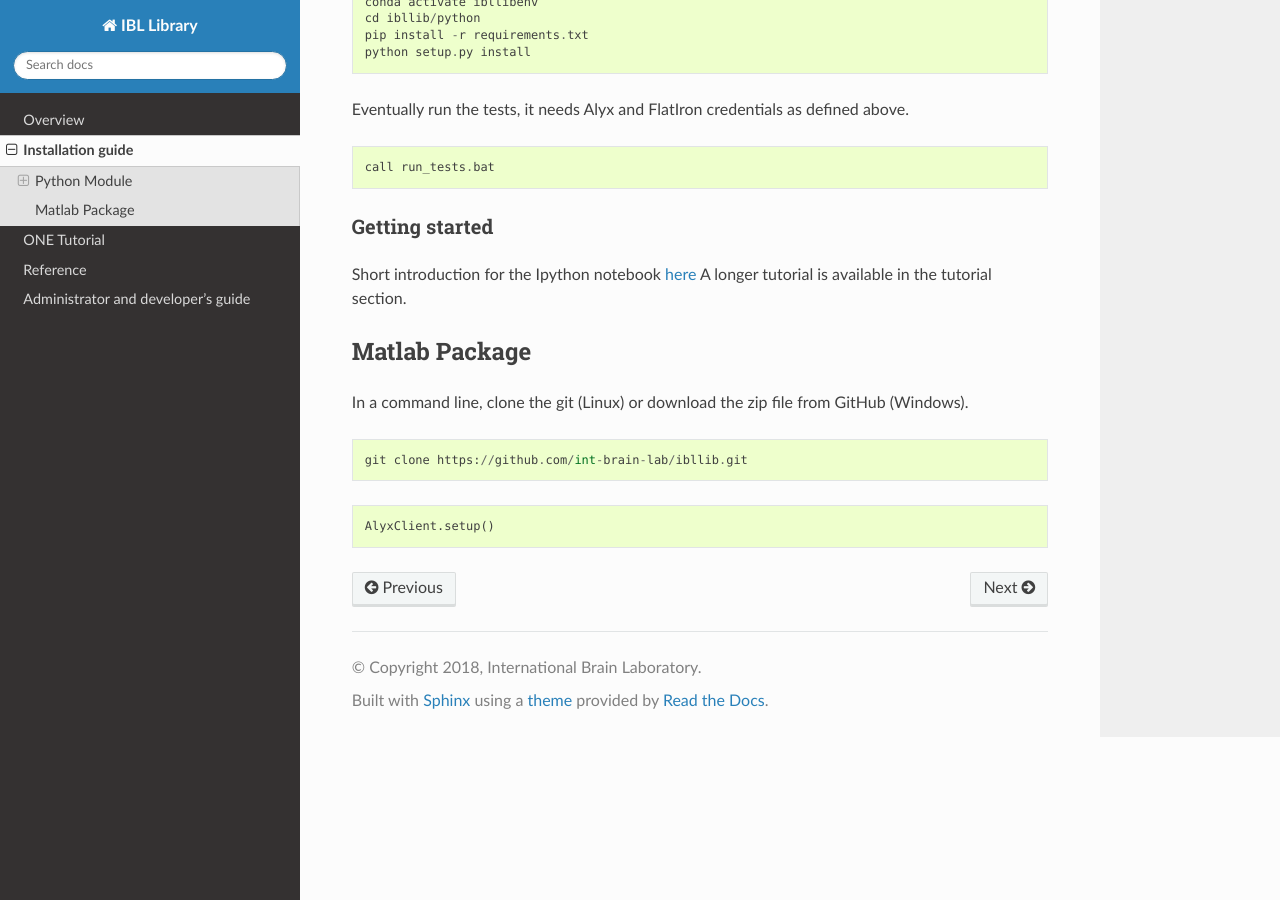
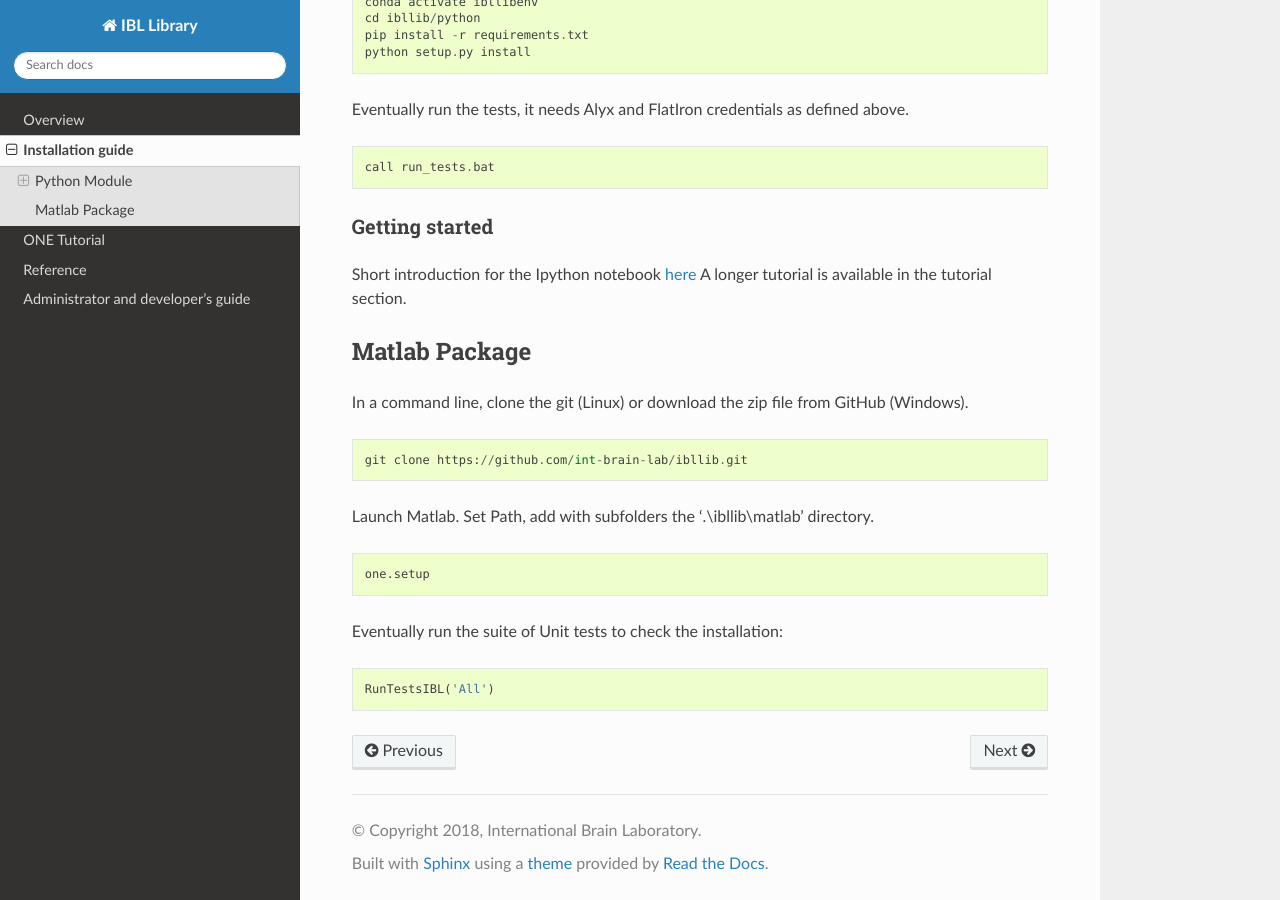
Before and after one commit to int-brain-lab/ibllib, a Sphinx documentation site: the page built from docs/02_installation.md, in a window 1280 px wide and 900 px high, scrolled down 984 px. Built offline with Sphinx 7.4.7 and the Read the Docs theme 2.0.0, drawn with Linux system fonts in a browser that asks for light colours.

Commit message:
Matlab release: tests on Windows

````diff
--- a/docs/02_installation.md
+++ b/docs/02_installation.md
@@ -52,6 +52,18 @@ In a command line, clone the git (Linux) or download the zip file from GitHub (W
 git clone https://github.com/int-brain-lab/ibllib.git
 ```
 
+Launch Matlab.
+Set Path, add with subfolders the '.\ibllib\matlab' directory.
+
+
 ```matlab
-AlyxClient.setup()
+one.setup
+
 ```
+
+Eventually run the suite of Unit tests to check the installation:
+
+```matlab
+RunTestsIBL('All')
+
+```
````
Also changed, not shown: 7 other files.
